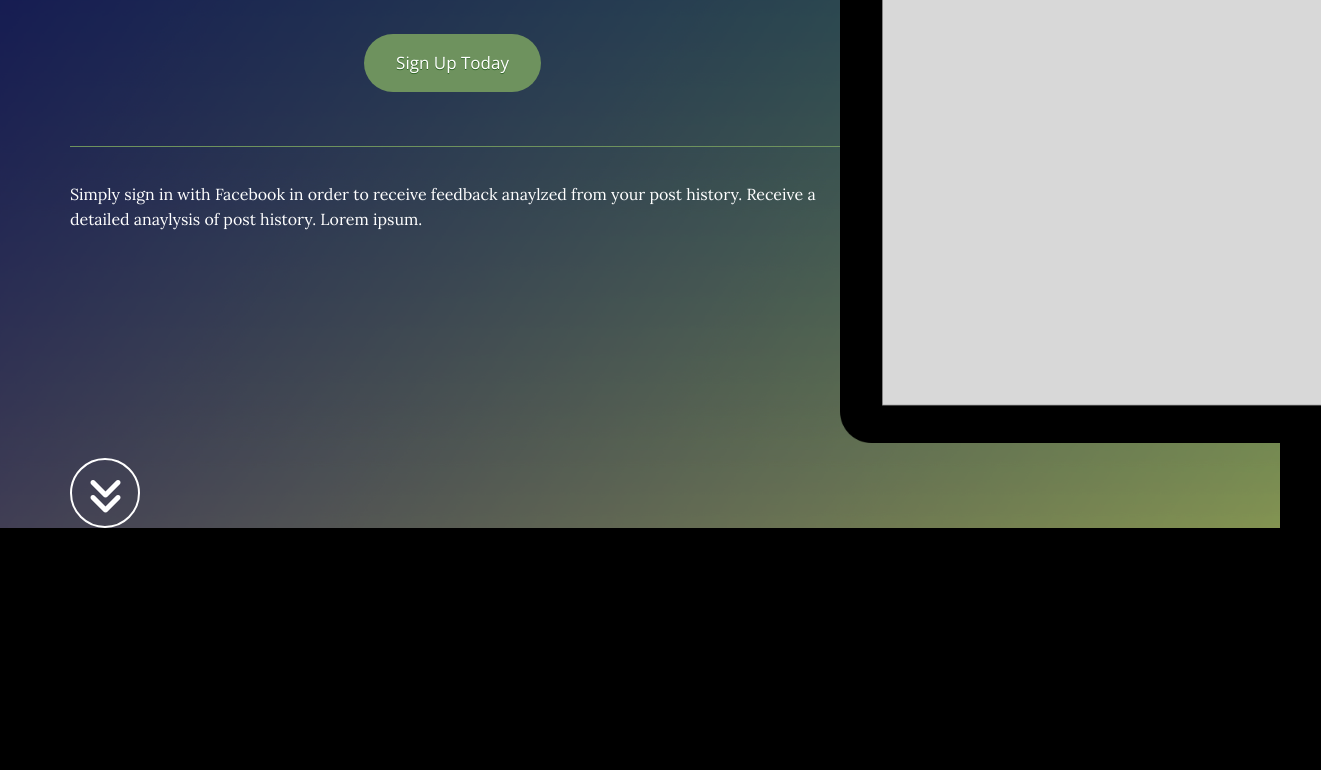
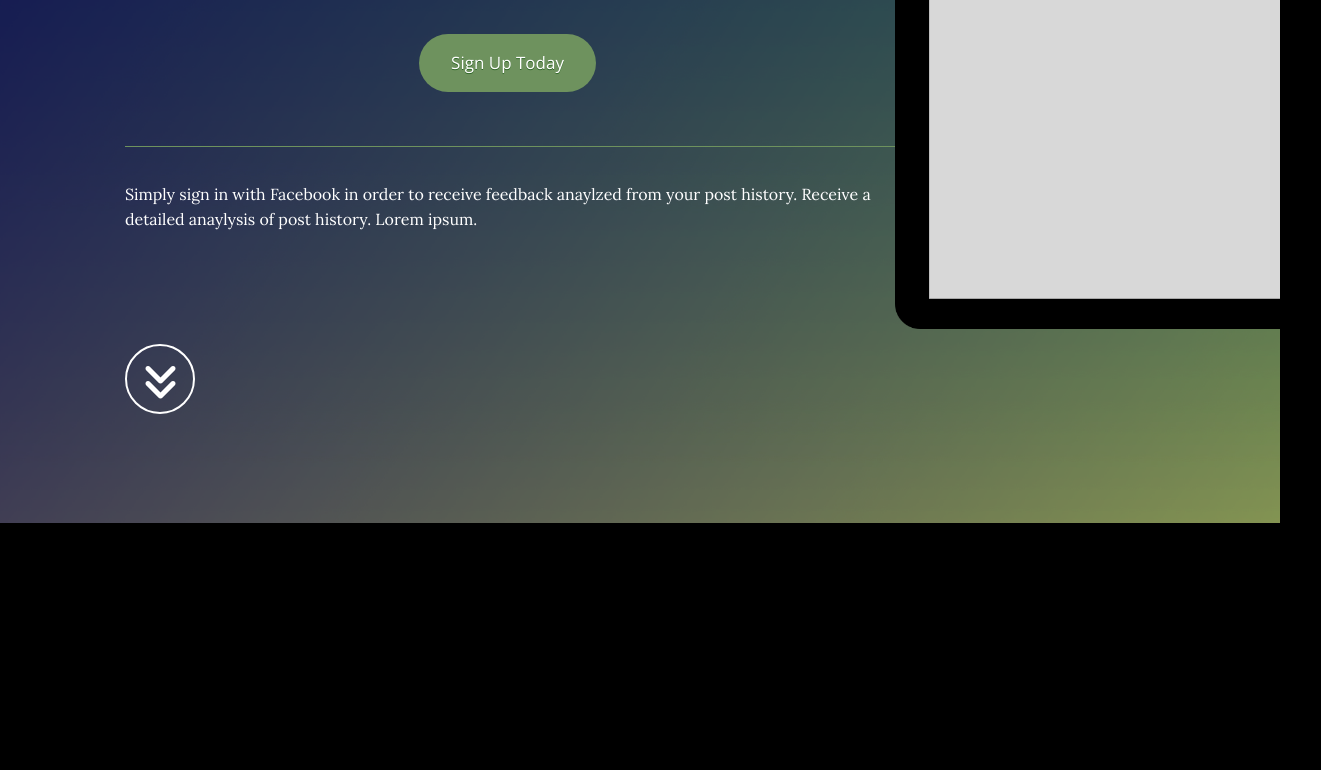
Before and after one commit to alexanderlam/raven, a plain HTML site: page index.html in a window 1280 px wide. Shown: the part 277-1047 px from the top of the page, 1321 px wide, since content can reach past the window. Drawn offline with nearby package versions, Linux system fonts and the light colour scheme; some packages are replaced by stand-ins of ours.

Commit message:
Removed container padding & margin

```diff
--- a/css/grayscale.css
+++ b/css/grayscale.css
@@ -410,6 +410,7 @@ body {
 
 .intro-body .container{
     padding-right:0px;
+    margin-right:0px;
 
 }
 .row.no-gutters {
--- a/index.html
+++ b/index.html
@@ -83,7 +83,7 @@
                         <p class="intro-text">Simply sign in with Facebook in order to receive feedback anaylzed from your post history. Receive a detailed anaylysis of post history. Lorem ipsum.</p>
                     </div>
                     <div class = "col-md-4 tablet-picture">
-                    <img style='width: 125%;' src="img/Tablet_Temp.png">
+                    <img style='width: 100%;' src="img/Tablet_Temp.png">
                     </div>
                     <br>
                     <a href="#about" class="btn btn-circle page-scroll">
```
